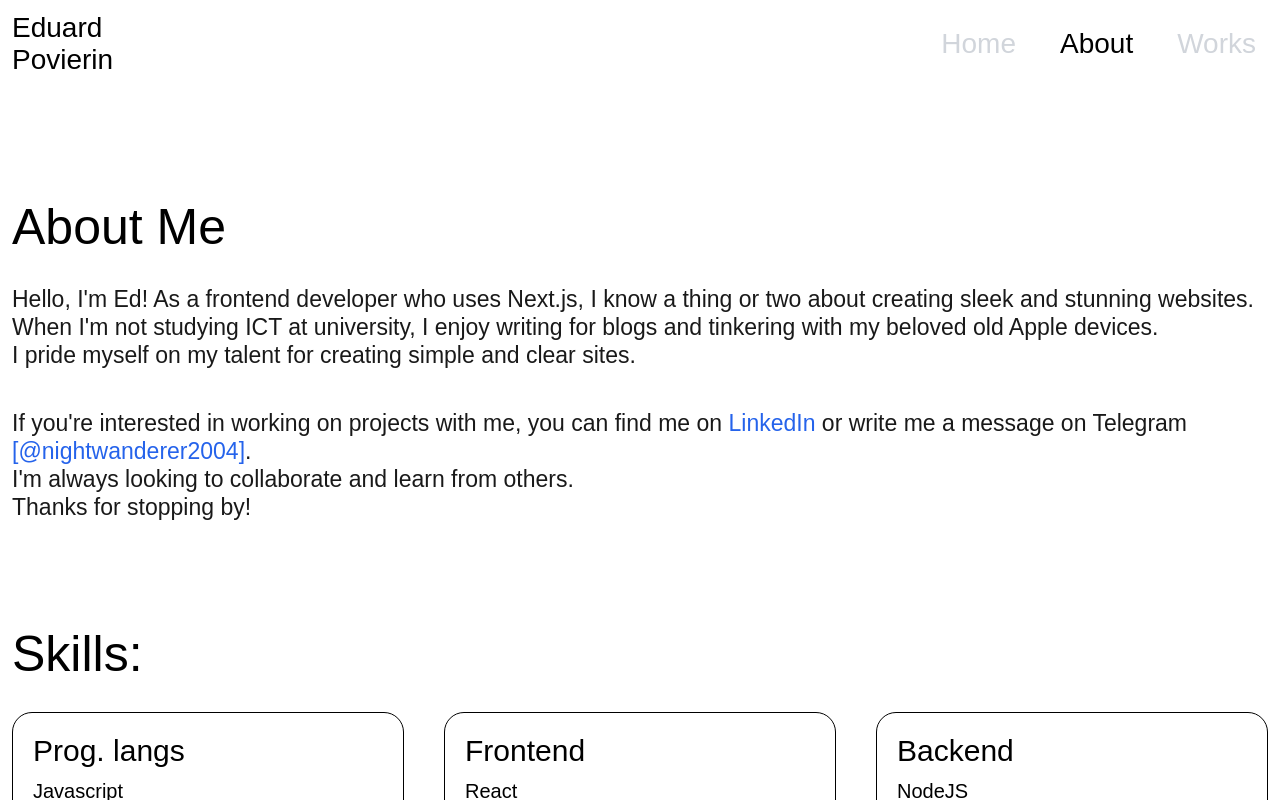
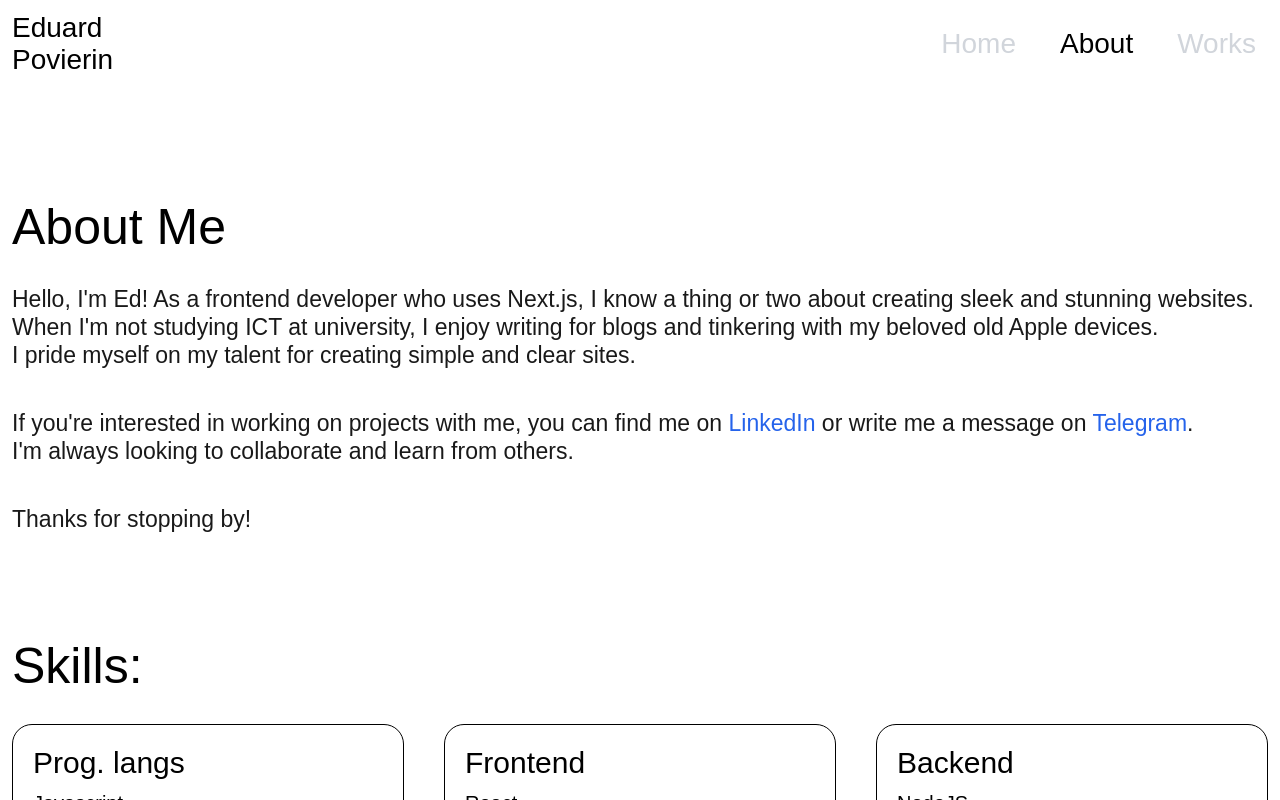
Before and after one commit to NightWanderer2004/Eduard-Povierin, a Next.js app: page /about in a window 1280 px wide. Shown: the top 800 px of the page. Built offline with nearby package versions, Linux system fonts and the light colour scheme; a web font is replaced by a local one.

Commit message:
update about components

```diff
--- a/src/components/screens/about/About.jsx
+++ b/src/components/screens/about/About.jsx
@@ -1,12 +1,13 @@
 import Skills from '../home/skills/Skills'
 import Bio from './bio/Bio'
+import s from './About.module.scss'
 
 const About = () => {
    return (
-      <>
+      <div className={s.about}>
          <Bio />
          <Skills />
-      </>
+      </div>
    )
 }
 
--- a/src/components/screens/about/About.module.scss
+++ b/src/components/screens/about/About.module.scss
@@ -0,0 +1,3 @@
+.about {
+   @apply -mt-24;
+}
--- a/src/components/screens/about/bio/Bio.jsx
+++ b/src/components/screens/about/bio/Bio.jsx
@@ -15,13 +15,14 @@ const Bio = () => {
                <a href='https://www.linkedin.com/in/eduard-povierin-44920a22a/' target='_blank'>
                   LinkedIn
                </a>{' '}
-               or write me a message on Telegram{' '}
+               or write me a message on{' '}
                <a href='https://t.me/nightwanderer2004' target='_blank'>
-                  [@nightwanderer2004]
+                  Telegram
                </a>
                .
-               <br /> I'm always looking to collaborate and learn from others. <br /> Thanks for stopping by!
+               <br /> I'm always looking to collaborate and learn from others.
             </p>
+            <p>Thanks for stopping by!</p>
          </div>
       </div>
    )
--- a/src/components/screens/about/bio/Bio.module.scss
+++ b/src/components/screens/about/bio/Bio.module.scss
@@ -1,7 +1,5 @@
 .bio {
-   .info {
-      // @apply border-[1px] border-black rounded-[20px] p-5;
-   }
+   @apply mt-24;
    h2 {
       @apply text-[50px] mb-5 font-medium;
    }
```
